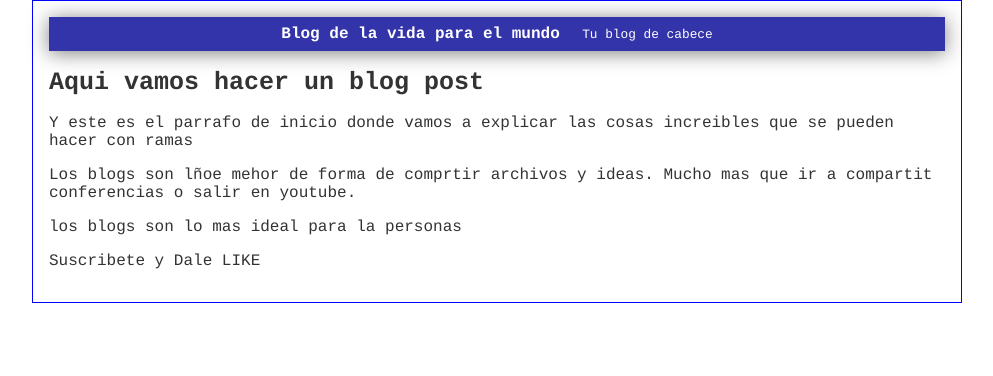
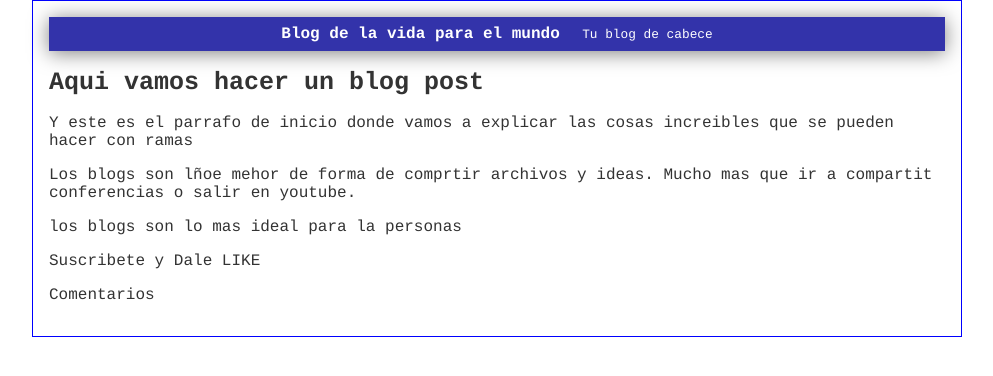
Before and after one commit to sistemasuap/11-03-2020git, a plain HTML site: page index.html in a window 1280 px wide. Shown: the whole page, without its empty margins (143-1136 px from the left). Drawn offline with Linux system fonts and the light colour scheme.

Commit message:
cuarto commit

```diff
--- a/index.html
+++ b/index.html
@@ -24,6 +24,7 @@ Blog de la vida para el mundo
             para la personas
         </p>
         <p>Suscribete y Dale LIKE</p>
+      <p>Comentarios</p>
       </div>
     </div>
   </body>
```
